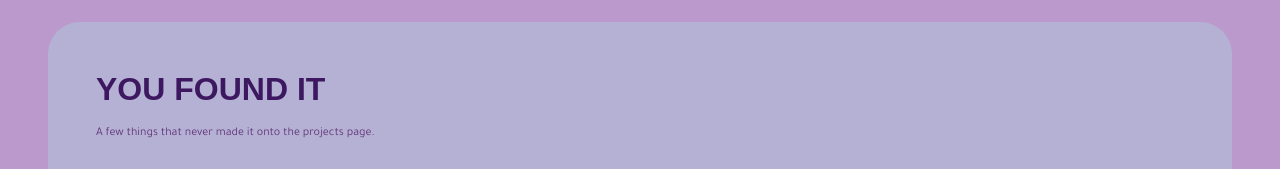
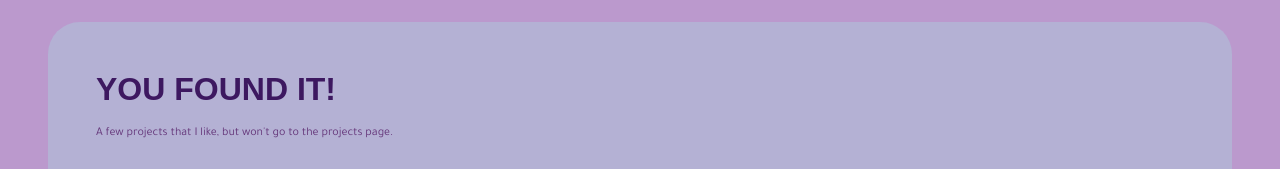
Before and after one commit to tiago-ds/tiago-ds.github.io, a React (Vite) app: page /#/secret in a window 1280 px wide. Shown: the part 132-301 px from the top of the page. Built offline with nearby package versions, Linux system fonts and the light colour scheme; a web font is replaced by a local one.

Commit message:
reword the hidden page

```diff
--- a/src/components/HiddenProjects/HiddenProjects.tsx
+++ b/src/components/HiddenProjects/HiddenProjects.tsx
@@ -50,9 +50,10 @@ const HiddenProjectCard: React.FC<IHiddenProjectCard> = ({ project }) => {
 
 export default function HiddenProjects() {
 	return (
-		<BaseCard title="You found it" mainCard className="m-5">
+		<BaseCard title="You found it!" mainCard className="m-5">
 			<p className="regular-text intro mt-3">
-				A few things that never made it onto the projects page.
+				A few projects that I like, but won&apos;t go to the projects
+				page.
 			</p>
 
 			<ul className="hidden-projects-container mt-3 mt-md-4">
```
